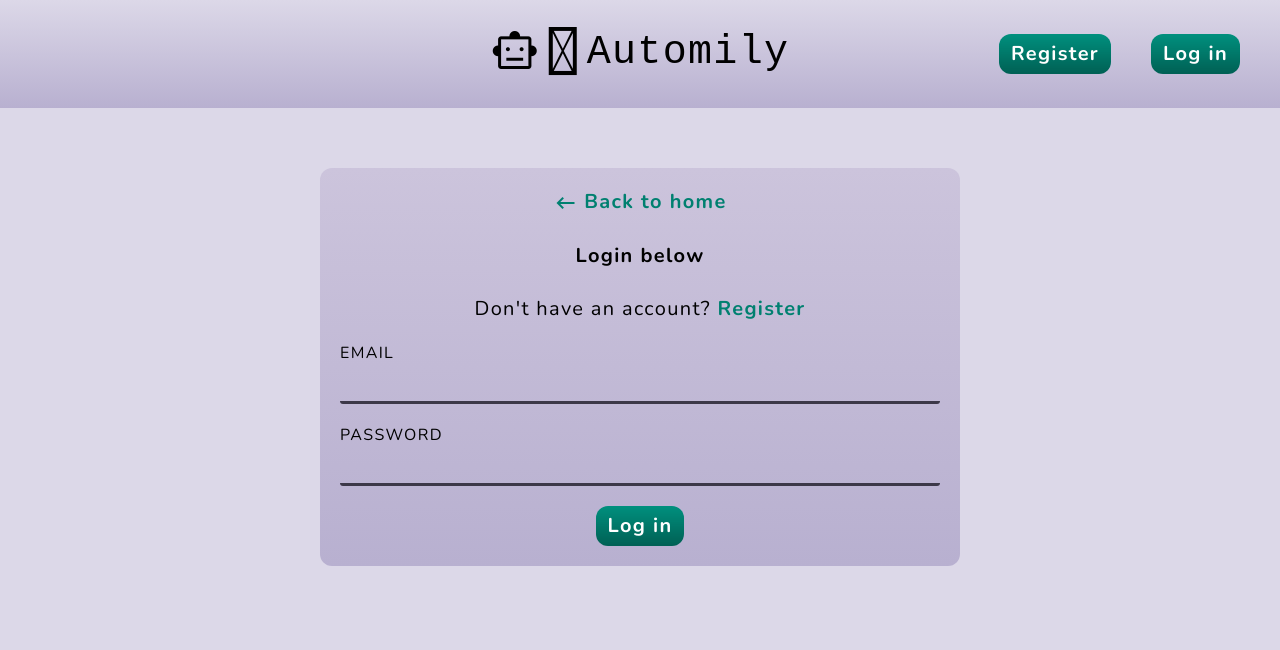
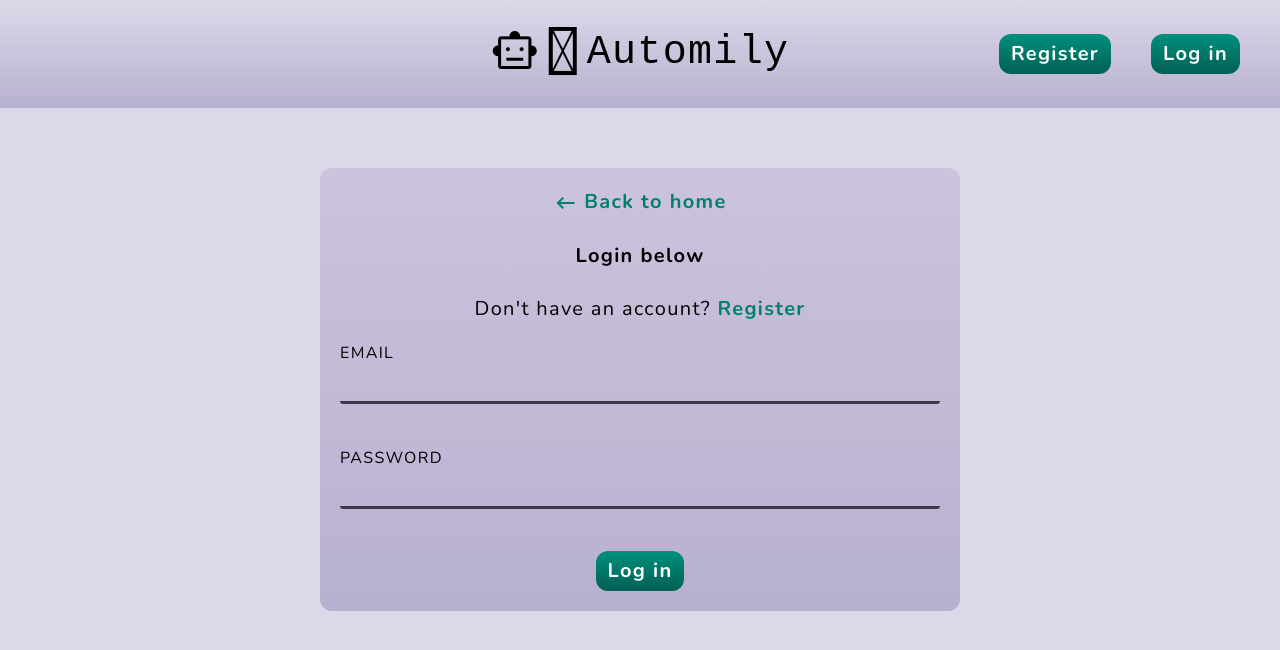
Before and after one commit to uncannyforest/automily, a React app in the folder client/: page /login in a window 1280 px wide. Shown: the top 650 px of the page. Built offline with nearby package versions, Linux system fonts and the light colour scheme; a web font is replaced by a local one.

Commit message:
Height of error div does not change now

```diff
--- a/client/public/style.css
+++ b/client/public/style.css
@@ -186,6 +186,7 @@ input.invalid {
   border-color: var(--error-color);
 }
 .angry {
+  min-height: 1.4em;
   font-size: 0.8em;
   color: var(--error-color);
   font-weight: bold;
```
